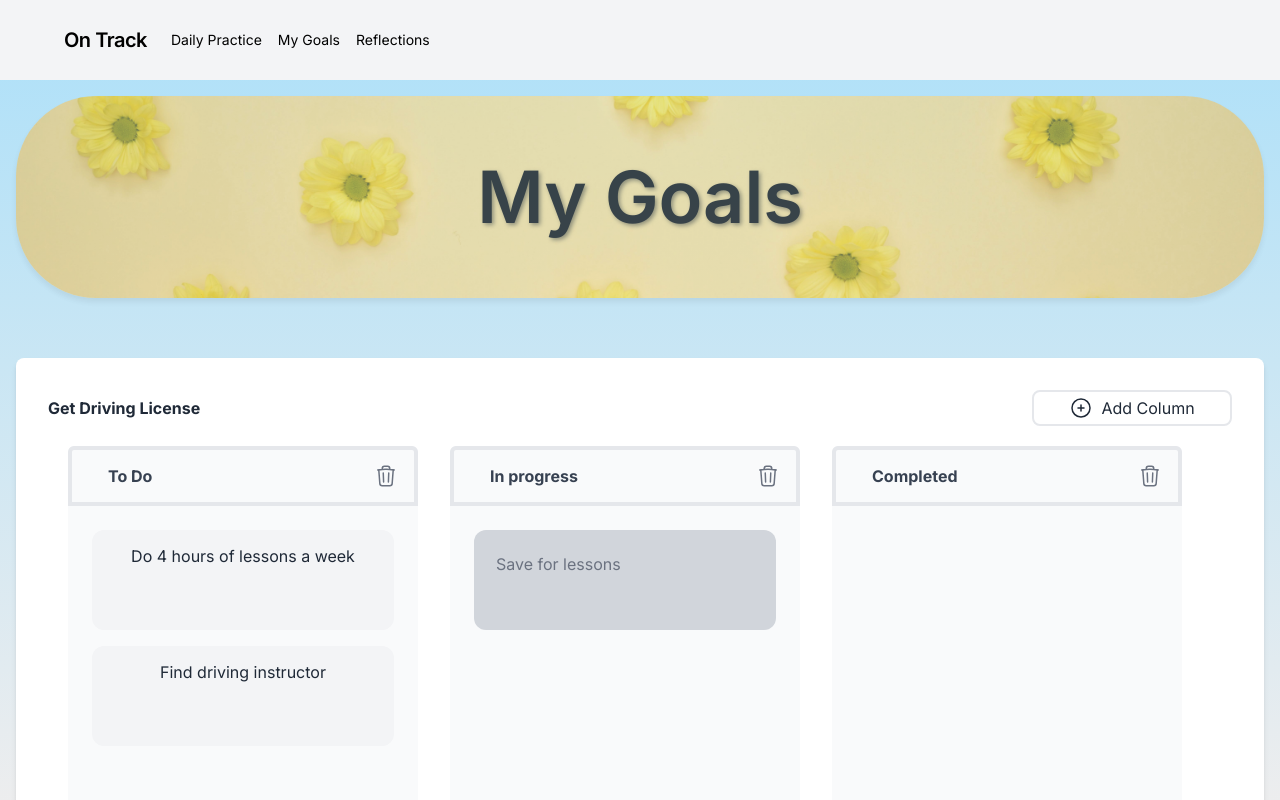
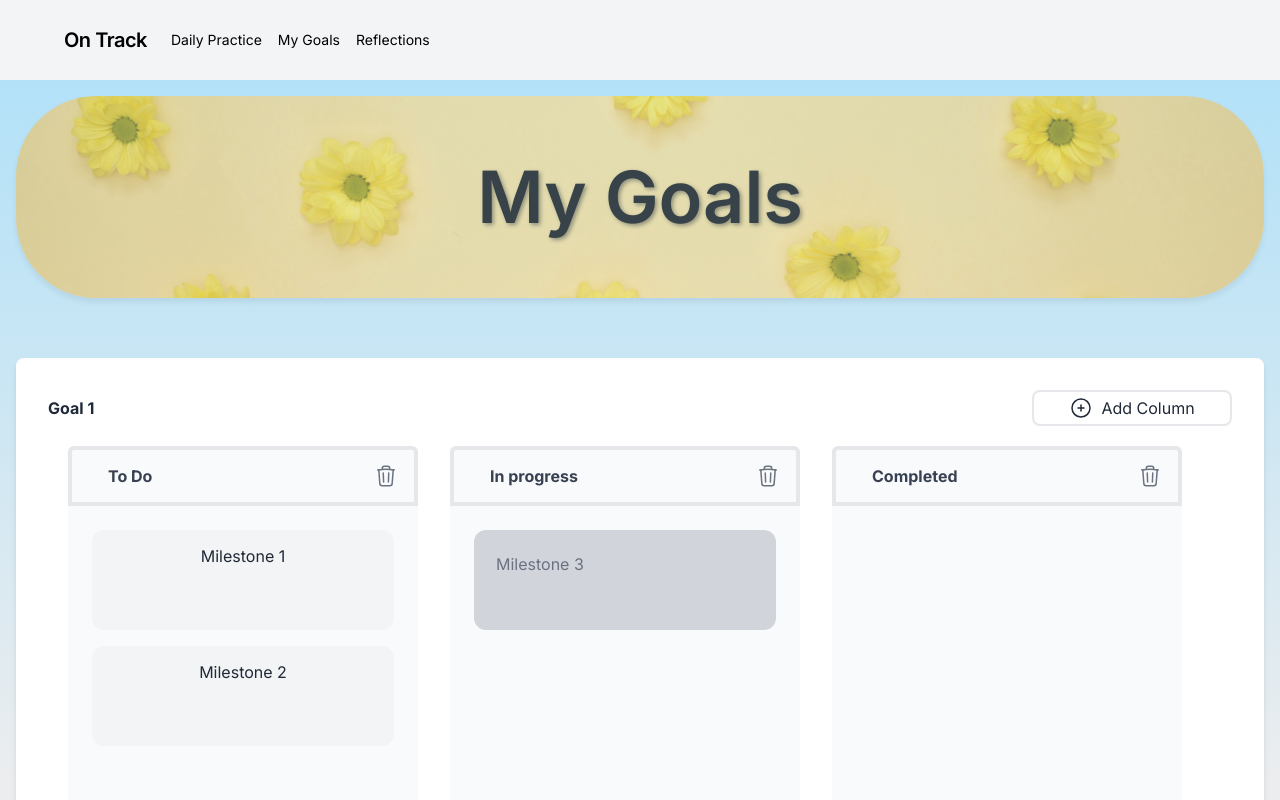
Before and after one commit to hollyallison/on-track, a Next.js app: page /my-goals in a window 1280 px wide. Shown: the top 800 px of the page. Built offline with nearby package versions, Linux system fonts and the light colour scheme.

Commit message:
updated kanban style

```diff
--- a/app/components/Kanban.tsx
+++ b/app/components/Kanban.tsx
@@ -35,7 +35,7 @@ const defaultCols: Column[] = [
 const defaultGoals: Goal[] = [
   {
     id: "1",
-    title: "Get Driving License",
+    title: "Goal 1",
   },
   {
     id: "2",
@@ -51,20 +51,20 @@ const defaultTasks: Task[] = [
     id: "1",
     columnId: "todo",
     goalId: "1",
-    content: "Do 4 hours of lessons a week",
+    content: "Milestone 1",
   },
   {
     id: "2",
     columnId: "todo",
     goalId: "1",
     content:
-      "Find driving instructor",
+      "Milestone 2",
   },
   {
     id: "3",
     columnId: "doing",
     goalId: "1",
-    content: "Save for lessons",
+    content: "Milestone 3",
   },
 
 ];
```
